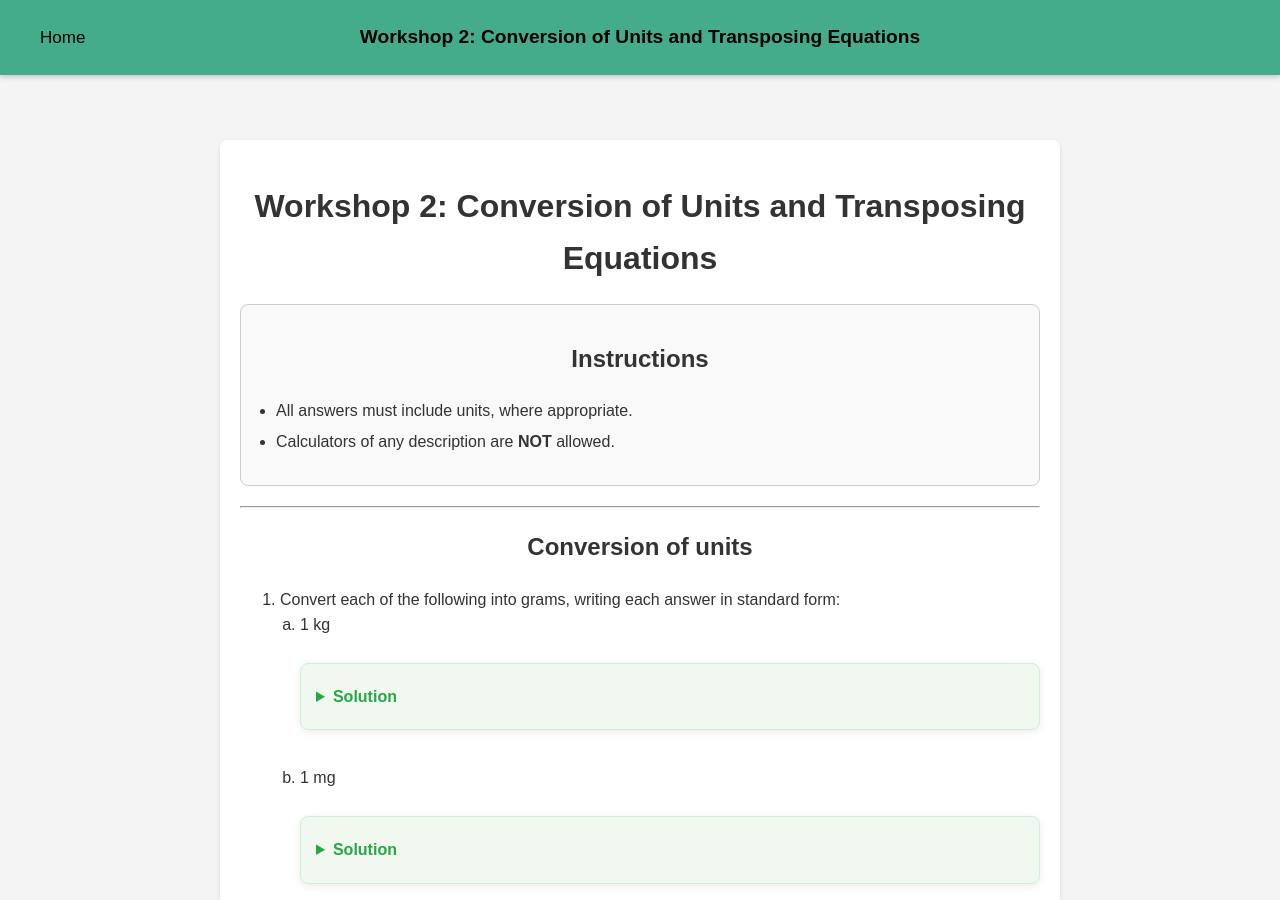
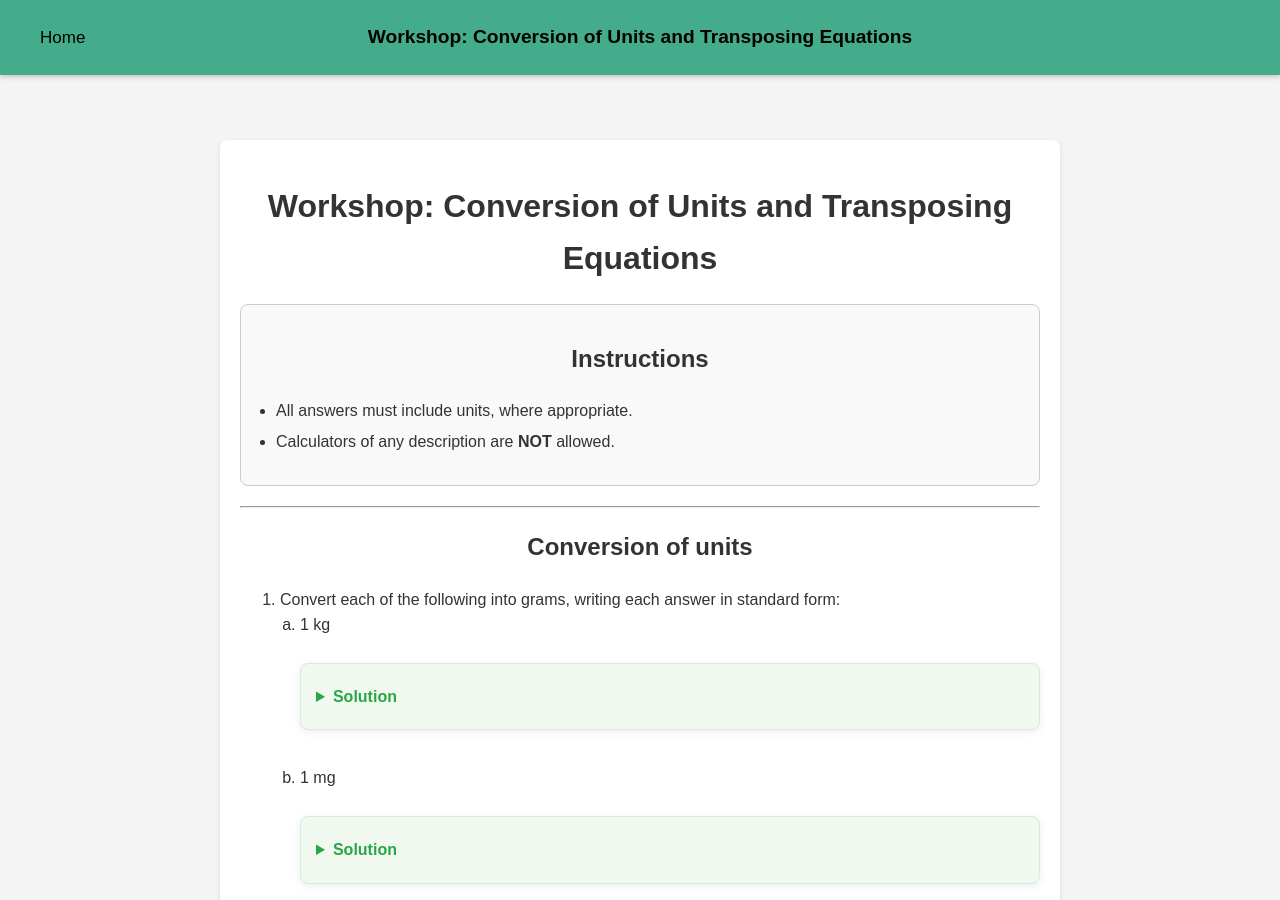
Before and after one commit to probe973/pha-4010y, a Jekyll site: the page built from workshops/2qs.md, in a window 1280 px wide and 900 px high. Built offline with Jekyll 4.4.1, drawn with Linux system fonts in a browser that asks for light colours.

Commit message:
Update 2qs.md

```diff
--- a/workshops/2qs.md
+++ b/workshops/2qs.md
@@ -1,9 +1,9 @@
 ---
 layout: default
-title: "Workshop 2: Conversion of Units and Transposing Equations"
+title: "Workshop: Conversion of Units and Transposing Equations"
 ---
 
-<h1>Workshop 2: Conversion of Units and Transposing Equations</h1>
+<h1>Workshop: Conversion of Units and Transposing Equations</h1>
 
 <div class="instructions">
     <h2>Instructions</h2>
```
